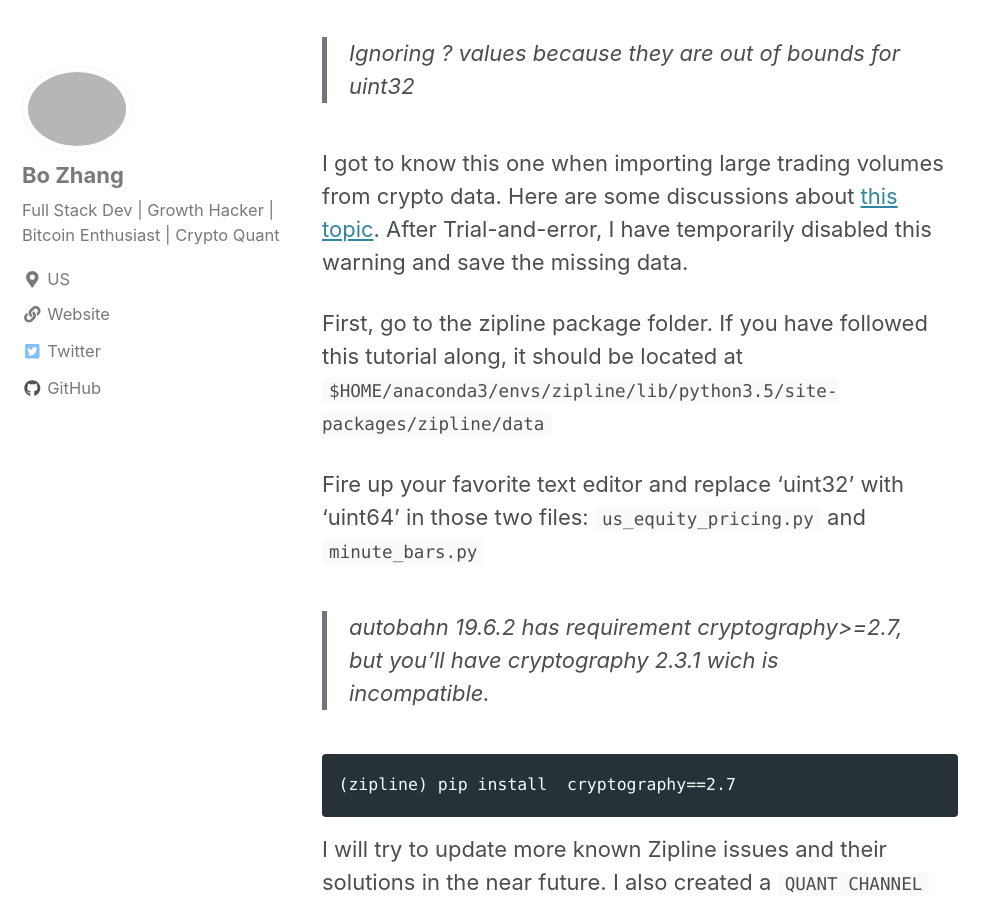
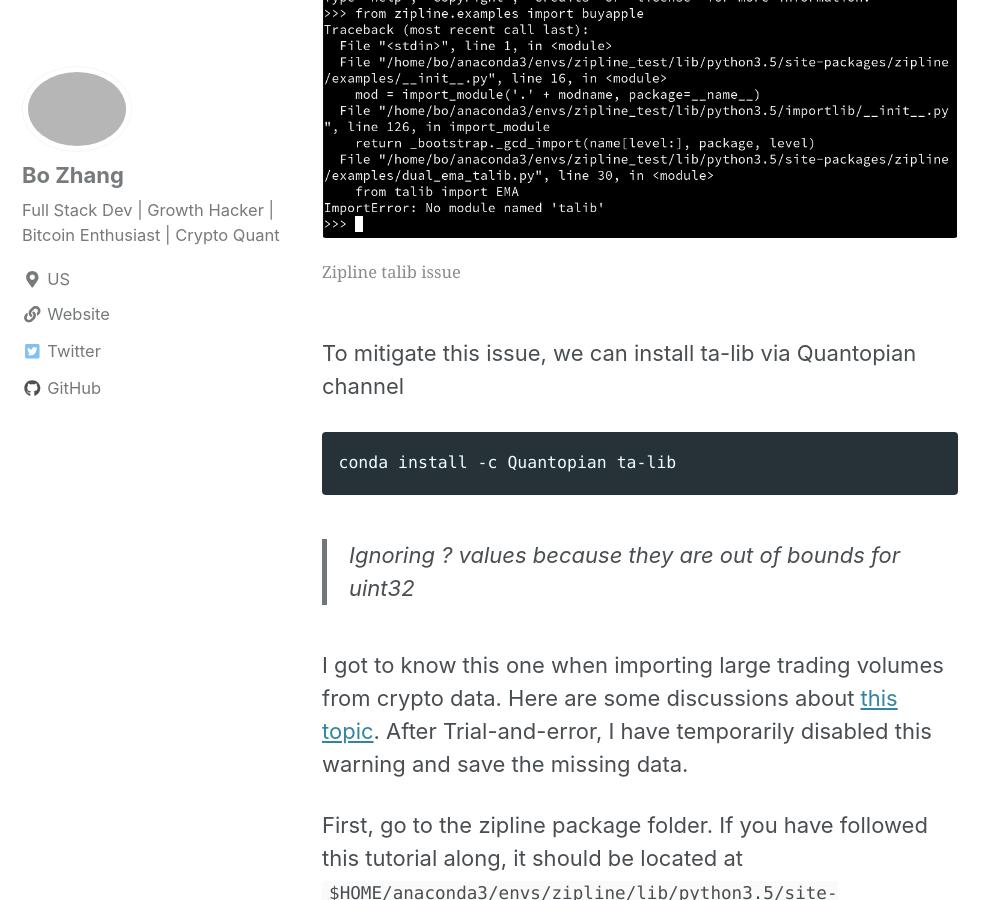
Before and after one commit to 0xboz/blog, a Jekyll site: the page built from _posts/2019-06-10-how-to-install-zipline-debian-stretch.md, in a window 1280 px wide and 900 px high, scrolled down 3093 px. Shown: the whole window, without its empty margins (0-998 px from the left). Built offline with Jekyll 4.4.1, drawn with Linux system fonts in a browser that asks for light colours; cached includes are drawn as plain includes; nearby versions of some CDN libraries.

Commit message:
Applied new figure style; added header picture

````diff
--- a/_posts/2019-06-10-how-to-install-zipline-debian-stretch.md
+++ b/_posts/2019-06-10-how-to-install-zipline-debian-stretch.md
@@ -58,7 +60,13 @@ In [one](http://www.zipline.io/beginner-tutorial.html#my-first-algorithm) of the
 ```
 from zipline.examples import buyapple
 ```
-<img src="{{ site.url }}{{ site.baseurl }}/assets/images/zipline_talib_issue.png" alt="zipline talib issue">
+
+<figure>
+    <a href="{{ site.url }}{{ site.baseurl }}/assets/images/zipline_talib_issue.png">
+        <img src="{{ site.url }}{{ site.baseurl }}/assets/images/zipline_talib_issue.png">
+    </a>
+    <figcaption>Zipline talib issue</figcaption>
+</figure>
 
 To mitigate this issue, we can install ta-lib via Quantopian channel
 ```
````
Also changed, not shown: other parts of _posts/2019-06-10-how-to-install-zipline-debian-stretch.md (+2 -0 lines), assets/images/close-up-green-leaf.jpg (added).
